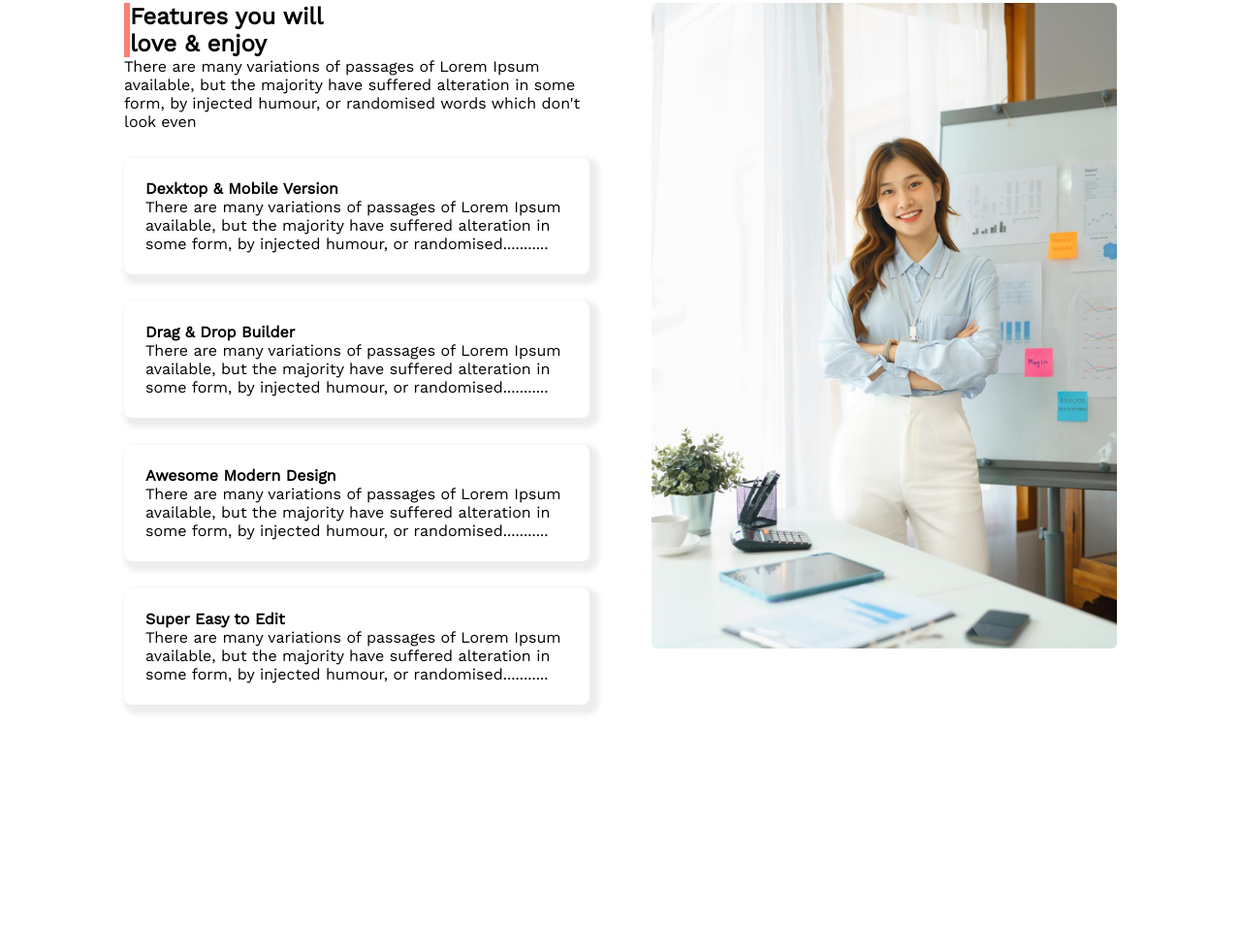
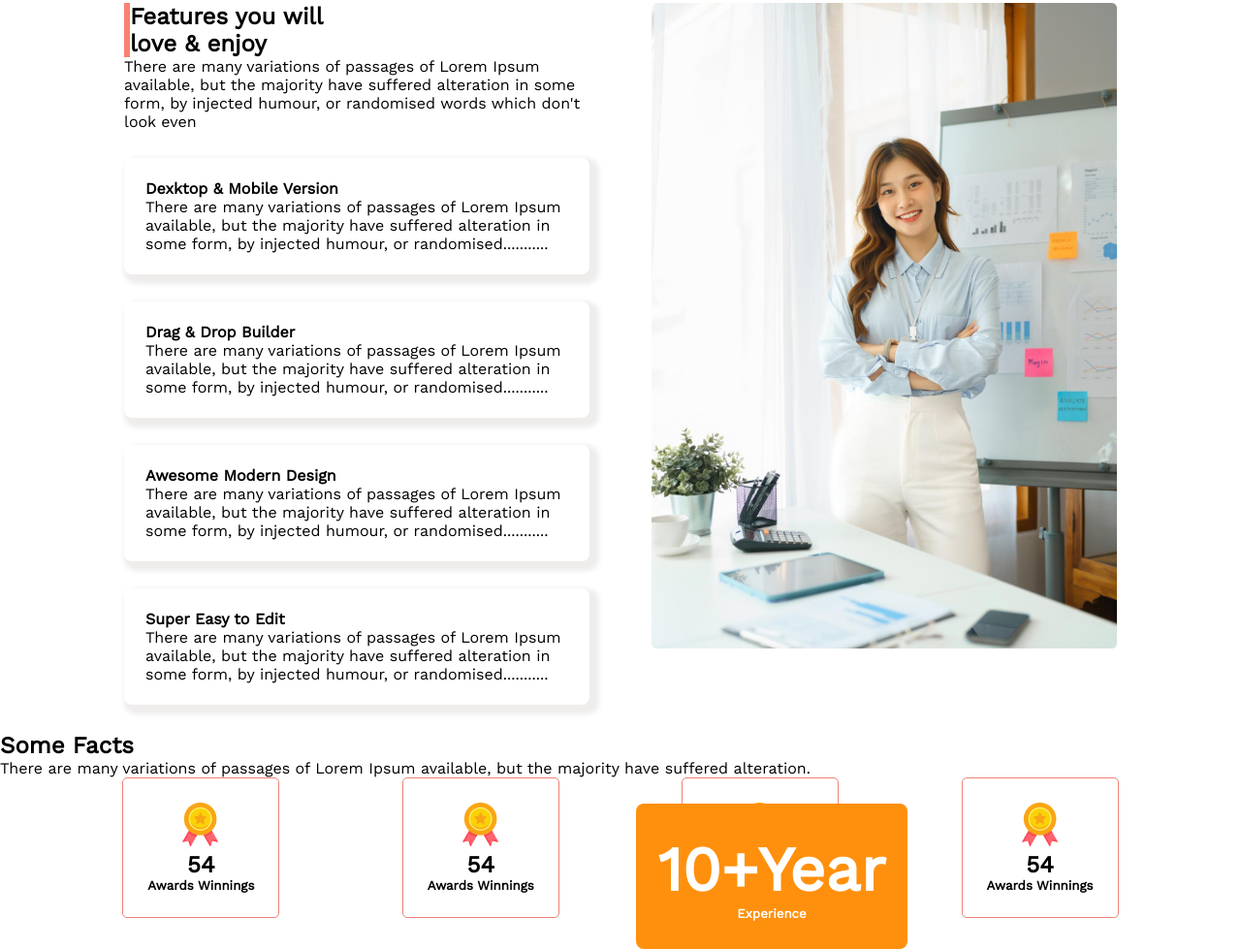
Before and after one commit to motlubor/architecturer, a plain HTML site: page index.htm in a window 1280 px wide. Shown: the part 1645-2624 px from the top of the page at 97% size. Before the commit the page ends 2400 px from the top, so only its background shows below. Drawn offline with nearby package versions, Linux system fonts and the light colour scheme.

Commit message:
features section all boxes

```diff
--- a/index.htm
+++ b/index.htm
@@ -97,6 +97,61 @@
         <div class="experience-img">
 <img src="images/architect.png" alt="">
         </div>
+        <div class="float-div">
+            <div>
+                <h1 class="strong-text">10+Year</h1>
+            <h5>Experience</h5>
+            </div>
+        </div>
     </section>
+
+<section>
+    <div>
+        <h1>Some Facts</h1>
+        <p>There are many variations of passages of Lorem Ipsum available, but the majority have suffered alteration.</p>
+    </div>
+<div class="facts">
+    <div class="all-facts">
+<img src="images/icons/ribon.png" alt="">
+<h1>54</h1>
+<h5>Awards Winnings</h5>
+
+
+    </div>
+    <div class="all-facts">
+<img src="images/icons/ribon.png" alt="">
+<h1>54</h1>
+<h5>Awards Winnings</h5>
+
+
+    </div>
+    <div class="all-facts">
+<img src="images/icons/ribon.png" alt="">
+<h1>54</h1>
+<h5>Awards Winnings</h5>
+
+
+    </div>
+    <div class="all-facts">
+<img src="images/icons/ribon.png" alt="">
+<h1>54</h1>
+<h5>Awards Winnings</h5>
+
+
+    </div>
+</div>
+
+</section>
+
+
+
+
+
+
+
+
+
+
+
 </body>
 </html>
--- a/styles/style.css
+++ b/styles/style.css
@@ -117,3 +117,34 @@ width: 100%;
     margin-bottom: 28px;
     box-shadow: 5px 5px 5px 5px hsl(0, 8%, 93%);
 }
+
+.float-div{
+    position: absolute;
+    left: 41em;
+    bottom: -114em;
+    display:grid;
+    justify-content: center;
+    align-items: center;
+    align-items: center;
+    width: 280px;
+    height: 150px;
+    background-color: #FF900E;
+    border-radius: 8px;
+    text-align: center;
+    color: #FFFFFF;
+
+}
+
+.facts{
+      display: flex;
+    justify-content:space-evenly;
+    align-items: center;
+}
+
+.all-facts{
+    border: 1px solid rgb(238, 130, 118);
+    border-radius: 5px;
+    padding: 25px;
+    text-align: center;
+
+}
```
